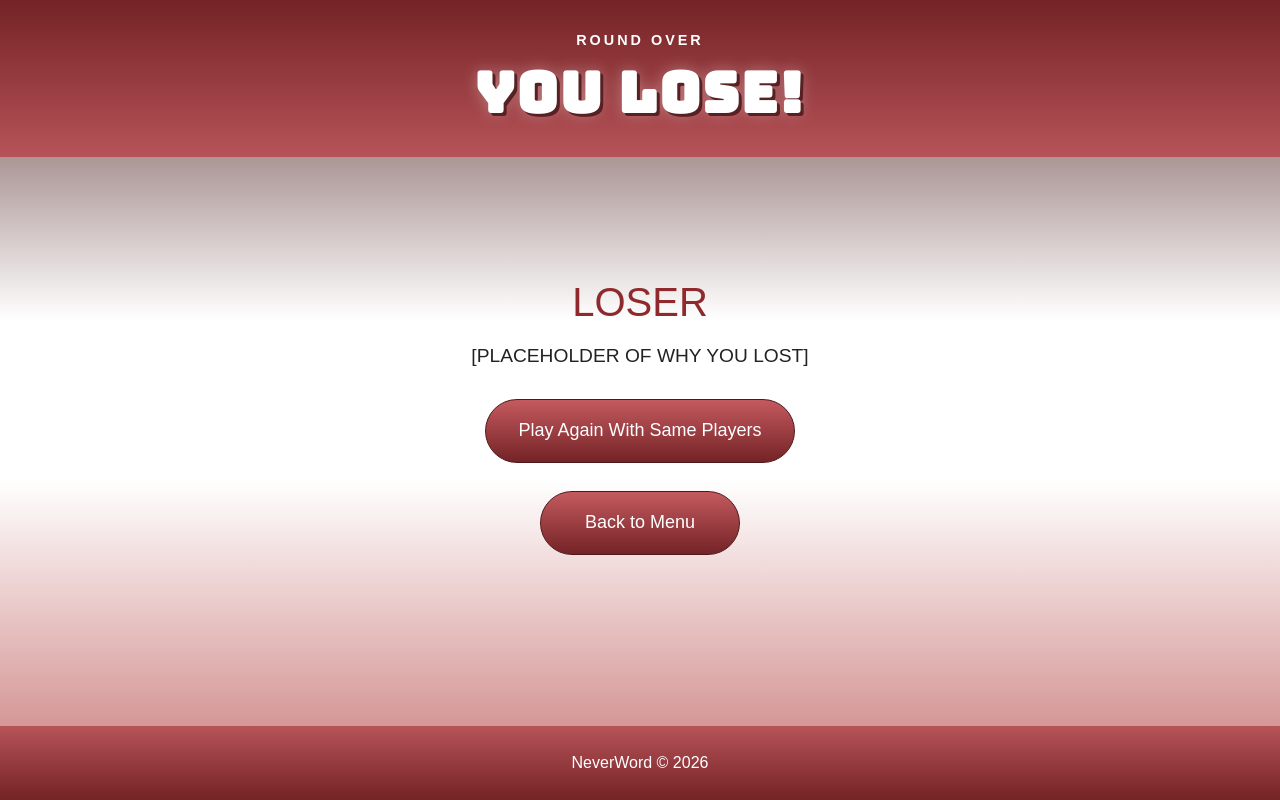
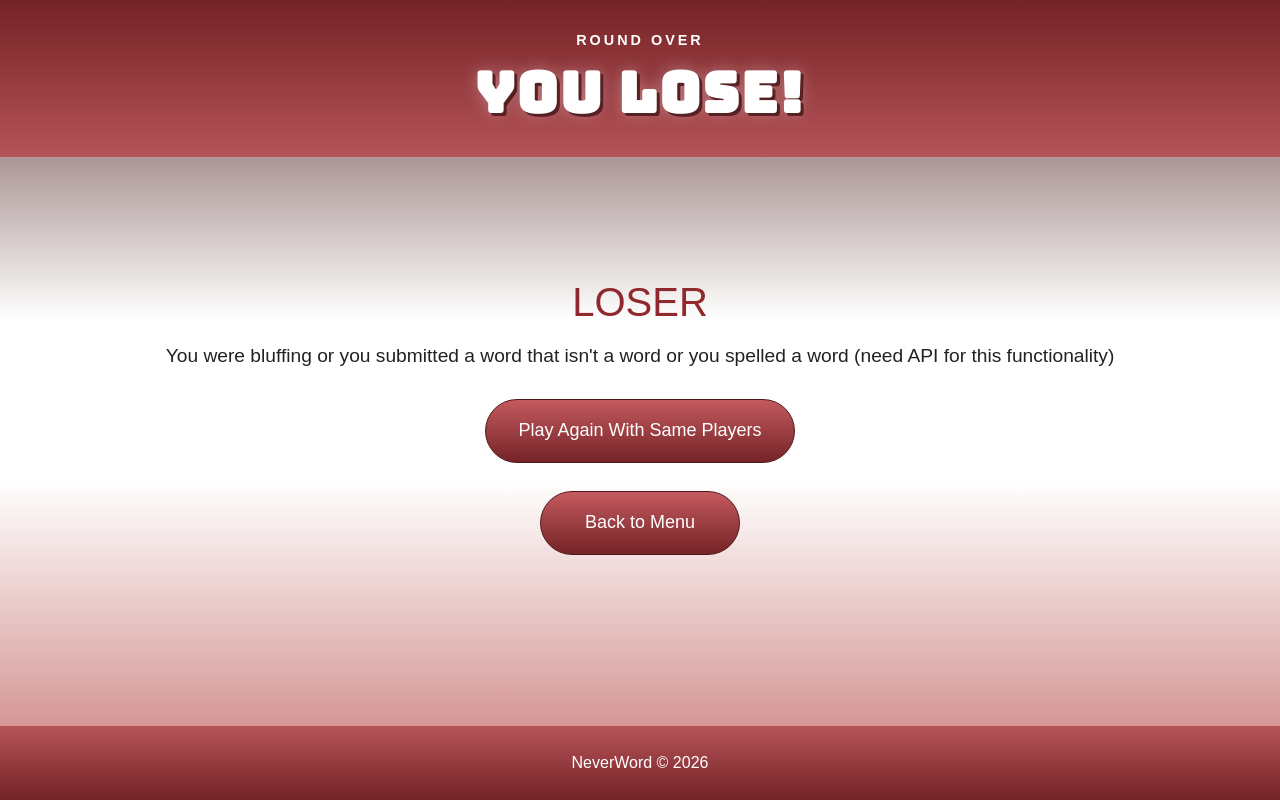
Before and after one commit to tmwonnacott/startup, a React (Vite) app: page /loser in a window 1280 px wide. Built offline with nearby package versions, Linux system fonts and the light colour scheme.

Commit message:
Loser screen placeholder explains what will go in it's place after api funcitonality

```diff
--- a/src/loser/loser.jsx
+++ b/src/loser/loser.jsx
@@ -17,7 +17,7 @@ export function Loser() {
     >
       <main>
         <h2>LOSER</h2>
-        <p>[PLACEHOLDER OF WHY YOU LOST]</p>
+        <p>You were bluffing or you submitted a word that isn't a word or you spelled a word (need API for this functionality)</p>
         <Link className="loss-button" to="/start">Play Again With Same Players</Link>
         <Link className="loss-button" to="/">Back to Menu</Link>
       </main>
```
